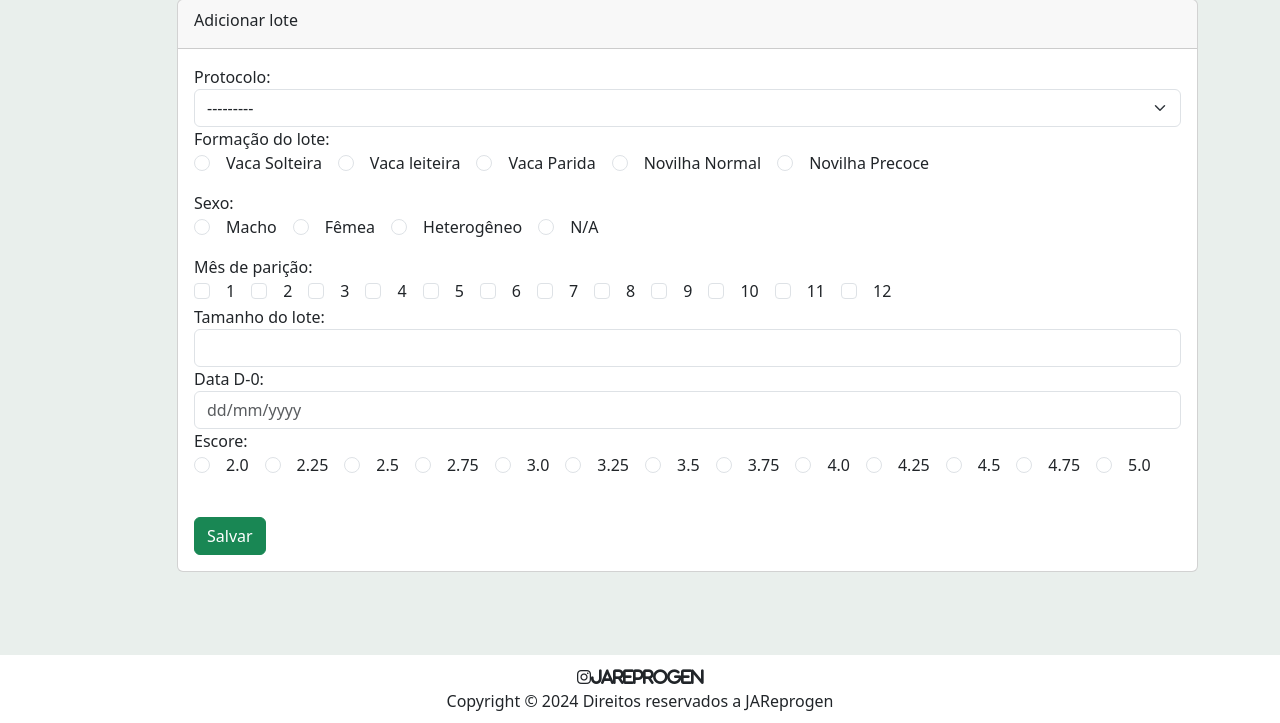
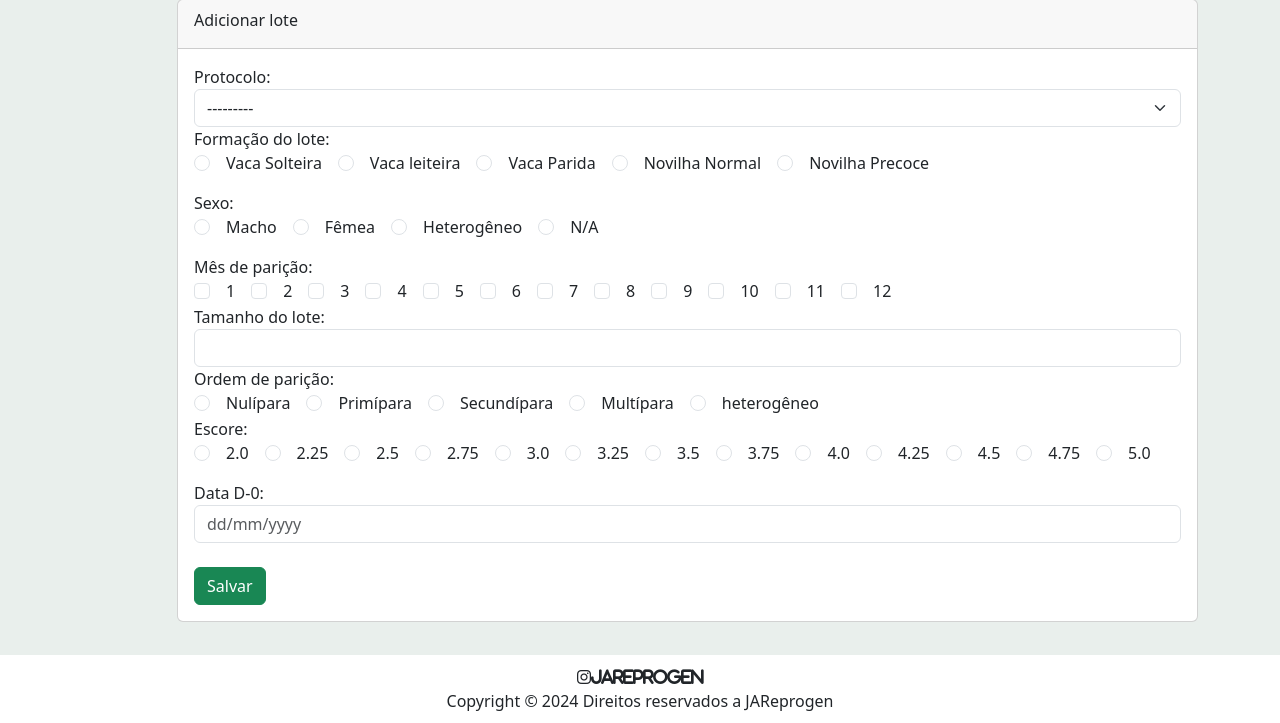
Before and after one commit to JoaoPedroTS/projetoGamma, a Django app: page /batch/add/1/season/1 in a window 1280 px wide. Shown: the part 77-800 px from the top of the page. Run offline with Django 5.2, Linux system fonts and the light colour scheme; a user stored in the database is signed in; tables that the repository leaves empty hold one stand-in row (values such as "Sample post"); some libraries are stand-ins or nearby versions.

Commit message:
Add "Order" field to Batch form
- Added "Order" field to the Batch model with multiple-choice options.
- Updated the Batch form to include the new field.
- Adjusted the template to display and handle the "Order" field correctly.
- Applied migrations to incorporate the changes to the database schema.

```diff
--- a/src/batch/forms.py
+++ b/src/batch/forms.py
@@ -19,8 +19,9 @@ class BatchForm(forms.ModelForm):
             "batch_maternity",
             "birth_month",
             "batch_size",
+            "order",
+            "rating",
             "d0_date",
-            "rating"
         ]
 
         labels = {
@@ -29,8 +30,9 @@ class BatchForm(forms.ModelForm):
             "batch_maternity": "Sexo",
             "birth_month": "Mês de parição",
             "batch_size": "Tamanho do lote",
+            "order": "Ordem de parição",
+            "rating": "Escore",
             "d0_date": "Data D-0",
-            "rating": "Escore"
         }
 
         widgets = {
@@ -49,23 +51,28 @@ class BatchForm(forms.ModelForm):
             "batch_size": forms.NumberInput(attrs={
                 "class": "form-control"
             }),
+            "order": forms.RadioSelect(attrs={
+                "class": "form-check-input form-check-inline"
+            }),
+            "rating": forms.RadioSelect(attrs={
+                "class": "form-check-input form-check-inline"
+            }),
             "d0_date": forms.DateInput(attrs={
                 "class": "form-control datepicker",
                 "placeholder": "dd/mm/yyyy"
             }, format='%d/%m/%Y'),
-            "rating": forms.RadioSelect(attrs={
-                "class": "form-check-input form-check-inline"
-            })
         }
 
     def __init__(self, *args, **kwargs):
         super(BatchForm, self).__init__(*args, **kwargs)
         self.fields['rating'].choices = Batch.RATING_CHOICES
+        self.fields['order'].choices = Batch.OrderChoices.choices
         self.fields['batch_maternity'].choices = Batch.Choices.choices
         self.fields['batch_shapping'].choices = Batch.ShappingChoices.choices
         self.fields['birth_month'].choices = Batch.BIRTH_MONTH_CHOICES
         # Remover o espaço reservado
         self.fields['rating'].empty_label = None
+        self.fields['order'].empty_label = None
         self.fields['batch_maternity'].empty_label = None
         self.fields['batch_shapping'].empty_label = None
         self.fields['birth_month'].empty_label = None
--- a/src/batch/models.py
+++ b/src/batch/models.py
@@ -71,6 +71,14 @@ class Batch(models.Model):
         for i in range(8, 21)  # gera valores de 1.0 até 5.0 com passo 0.25
     ]
 
+    class OrderChoices(models.TextChoices):
+        N = "N" ,"Nulípara"
+        P = "P" ,"Primípara"
+        S = "S" ,"Secundípara"
+        M = "M" ,"Multípara"
+        H = "H" ,"heterogêneo"
+
+
     BIRTH_MONTH_CHOICES = [(str(i), str(i)) for i in range(1, 13)]  # Gera valores de 1 a 12
 
 
@@ -97,6 +105,12 @@ class Batch(models.Model):
     batch_size = models.IntegerField()
     d0_date = models.DateField(blank=True, null=True, default=None)
     dg_date = models.DateField(blank=True, null=True, default=None)
+    order = models.CharField(
+        max_length=1,
+        choices= OrderChoices.choices,
+        null=True,
+        blank=True
+    )
     rating = models.DecimalField(
         max_digits=3,
         decimal_places=2,
--- a/src/batch/templates/batch/batch-form.html
+++ b/src/batch/templates/batch/batch-form.html
@@ -65,6 +65,17 @@
                                                     </div>
                                                 {% endfor %}
                                             </div>
+                                        {% elif field.name == 'order' %}
+                                            <div class="d-flex flex-wrap">
+                                                {% for choice in field %}
+                                                    <div class="form-check form-check-inline">
+                                                        {{ choice.tag }}  <!-- Renderiza o input do checkbox -->
+                                                        <label class="form-check-label">
+                                                            {{ choice.choice_label }}  <!-- Aqui renderiza o rótulo do Radio -->
+                                                        </label>
+                                                    </div>
+                                                {% endfor %}
+                                            </div>
                                         {% else %}
                                             {{ field }}
                                         {% endif %}
```
